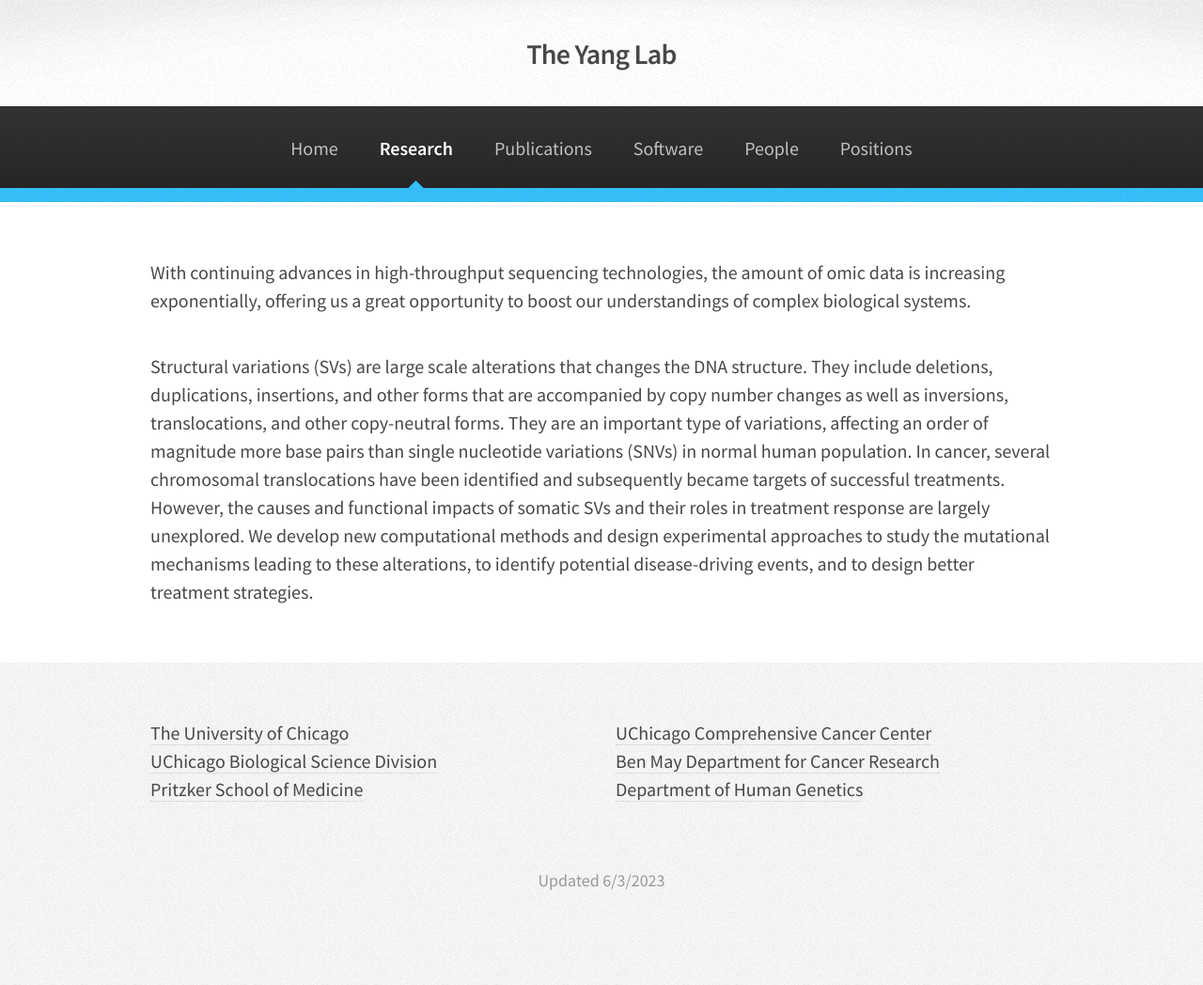
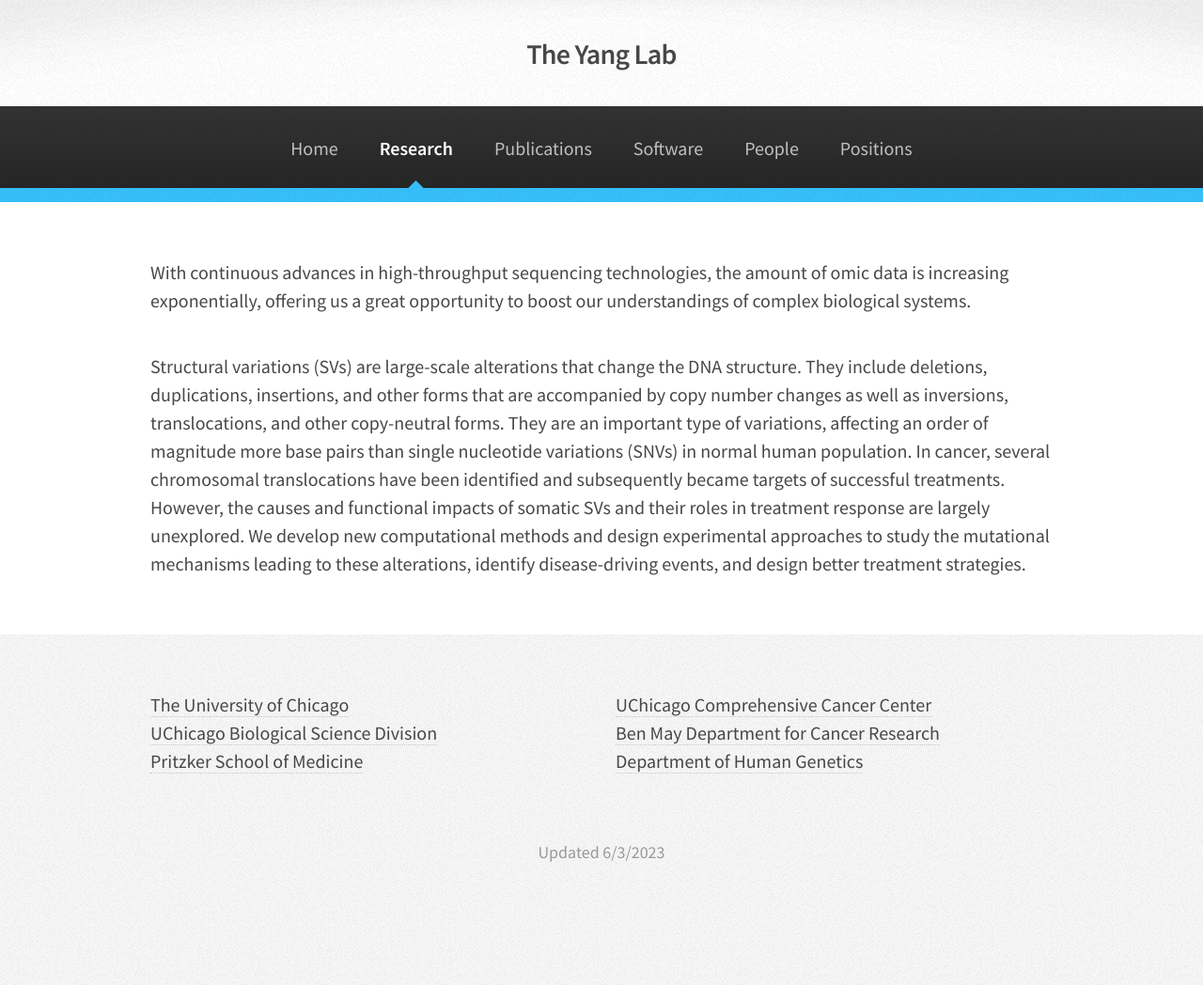
Before and after one commit to guru-yang/test, a Jekyll site: the page built from research.html, in a window 1280 px wide. Shown: the whole page at 94% size. Built offline with Jekyll 4.4.1, drawn with Linux system fonts in a browser that asks for light colours; after the commit the page ends 1018 px from its top, so only the background shows below that.

Commit message:
Update research.html

```diff
--- a/research.html
+++ b/research.html
@@ -12,8 +12,8 @@
 					<article>
 
 
-						<p>With continuing advances in high-throughput sequencing technologies, the amount of omic data is increasing exponentially, offering us a great opportunity to boost our understandings of complex biological systems.</p>
-						<p>Structural variations (SVs) are large scale alterations that changes the DNA structure. They include deletions, duplications, insertions, and other forms that are accompanied by copy number changes as well as inversions, translocations, and other copy-neutral forms. They are an important type of variations, affecting an order of magnitude more base pairs than single nucleotide variations (SNVs) in normal human population. In cancer, several chromosomal translocations have been identified and subsequently became targets of successful treatments. However, the causes and functional impacts of somatic SVs and their roles in treatment response are largely unexplored. We develop new computational methods and design experimental approaches to study the mutational mechanisms leading to these alterations, to identify potential disease-driving events, and to design better treatment strategies.</p>
+						<p>With continuous advances in high-throughput sequencing technologies, the amount of omic data is increasing exponentially, offering us a great opportunity to boost our understandings of complex biological systems.</p>
+						<p>Structural variations (SVs) are large-scale alterations that change the DNA structure. They include deletions, duplications, insertions, and other forms that are accompanied by copy number changes as well as inversions, translocations, and other copy-neutral forms. They are an important type of variations, affecting an order of magnitude more base pairs than single nucleotide variations (SNVs) in normal human population. In cancer, several chromosomal translocations have been identified and subsequently became targets of successful treatments. However, the causes and functional impacts of somatic SVs and their roles in treatment response are largely unexplored. We develop new computational methods and design experimental approaches to study the mutational mechanisms leading to these alterations, identify disease-driving events, and design better treatment strategies.</p>
 
 					</article>
 
```
